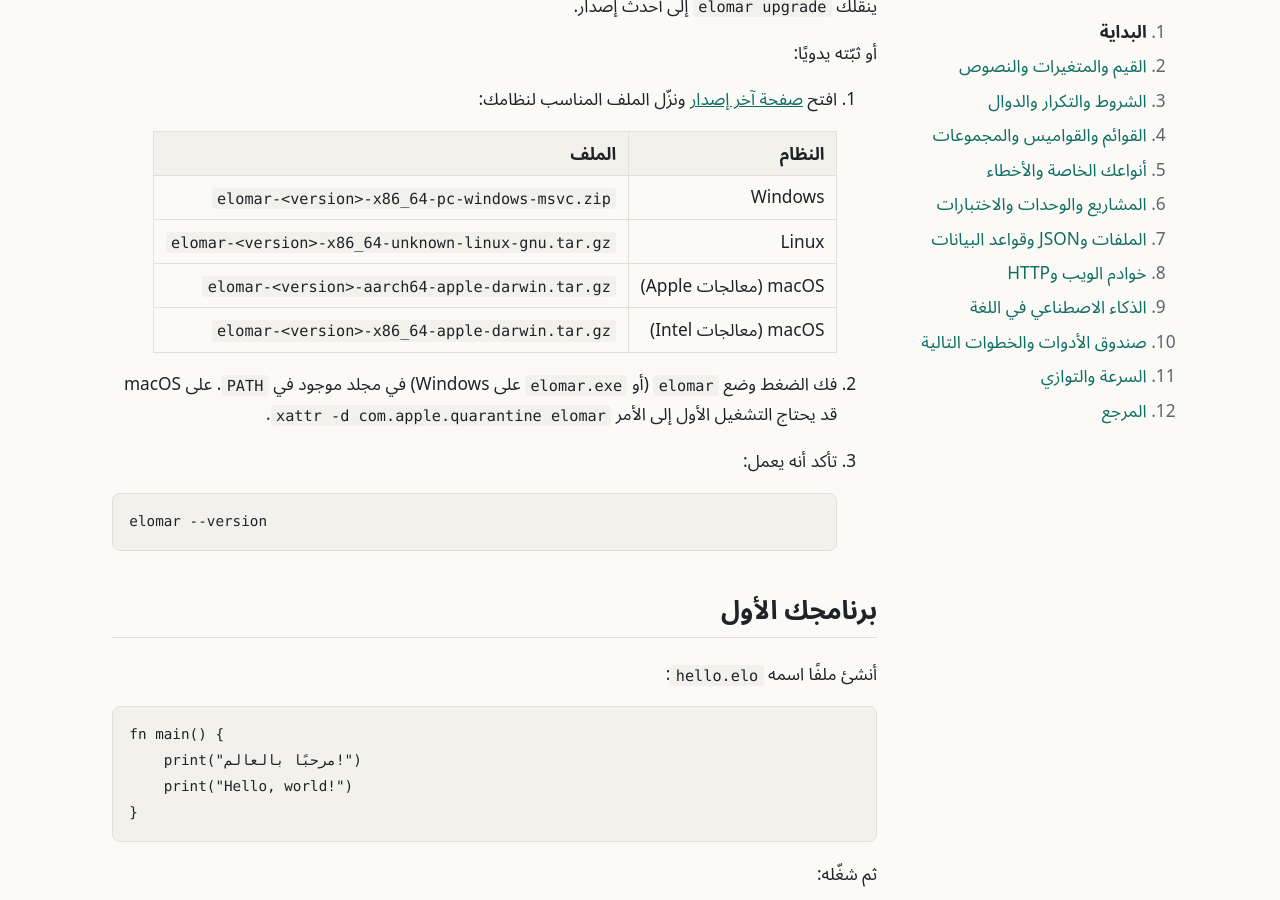
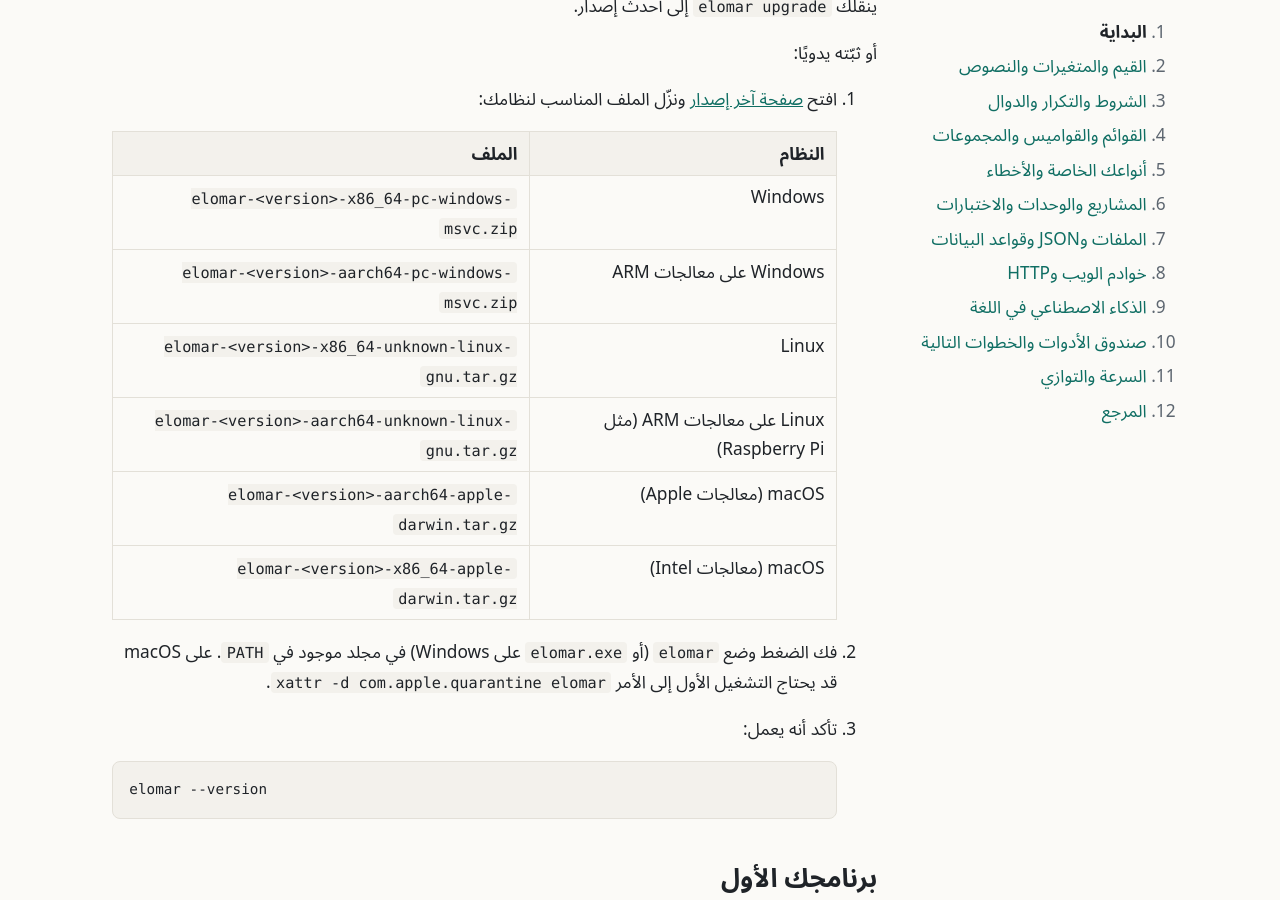
Before and after one commit to abobasel86/elomar-lang, a Jekyll site: the page built from site/ar/01-start.md, in a window 1280 px wide and 900 px high, scrolled down 558 px. Built offline with Jekyll 4.4.1, drawn with Linux system fonts in a browser that asks for light colours.

Commit message:
ARM builds for Linux and Windows
The release builds aarch64-unknown-linux-gnu and aarch64-pc-windows-msvc on ARM runners, and the installers pick them on those systems (Windows on ARM falls back to the x64 build for older releases).

Co-Authored-By: Claude Opus 5.5 <noreply@anthropic.com>

```diff
--- a/site/ar/01-start.md
+++ b/site/ar/01-start.md
@@ -32,7 +32,9 @@ curl -fsSL https://raw.githubusercontent.com/abobasel86/elomar-lang/main/install
    | النظام | الملف |
    |---|---|
    | Windows | `elomar-<version>-x86_64-pc-windows-msvc.zip` |
+   | Windows على معالجات ARM | `elomar-<version>-aarch64-pc-windows-msvc.zip` |
    | Linux | `elomar-<version>-x86_64-unknown-linux-gnu.tar.gz` |
+   | Linux على معالجات ARM (مثل Raspberry Pi) | `elomar-<version>-aarch64-unknown-linux-gnu.tar.gz` |
    | macOS (معالجات Apple) | `elomar-<version>-aarch64-apple-darwin.tar.gz` |
    | macOS (معالجات Intel) | `elomar-<version>-x86_64-apple-darwin.tar.gz` |
 
```
Also changed, not shown: site/en/01-start.md (+2 -0 lines), .github/workflows/release.yml, CHANGELOG.md, README.md, 2 other files.
